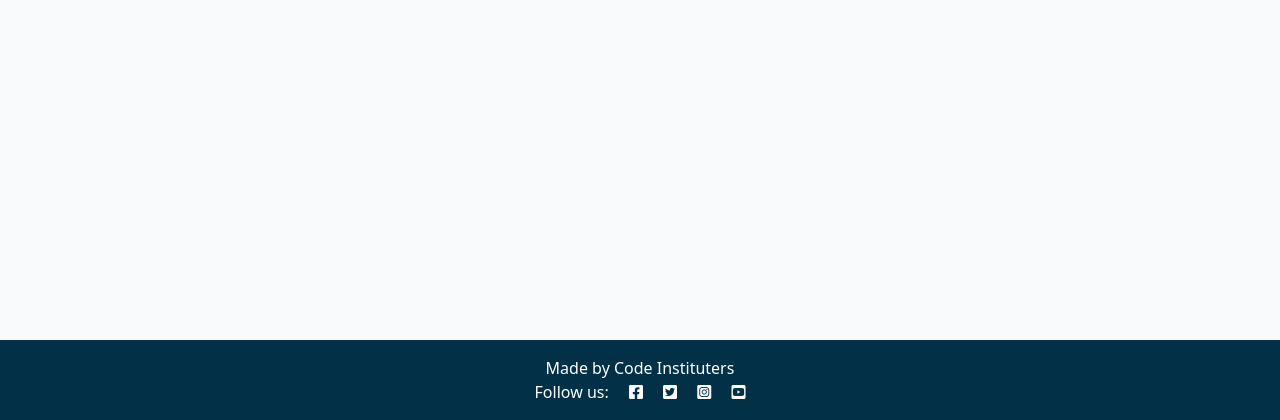
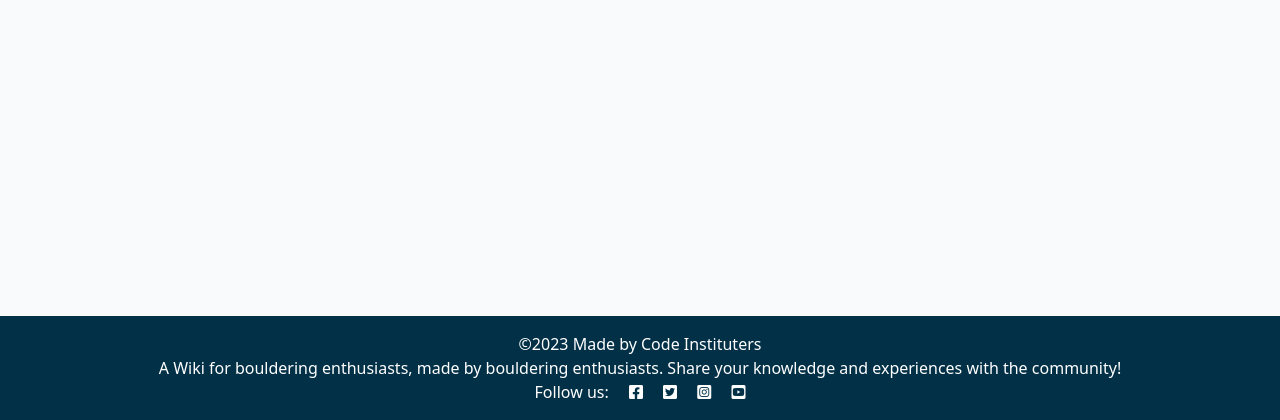
Before and after one commit to Zealous242/love-bouldering-2, a Django app: page / in a window 1280 px wide. Shown: the part 380-800 px from the top of the page. Run offline with Django 4.2, Linux system fonts and the light colour scheme; data that the repository does not hold is empty.

Commit message:
Add design alterations section to README.md and add copyright text to footer

```diff
--- a/templates/base.html
+++ b/templates/base.html
@@ -127,8 +127,11 @@
     <footer class="footer mt-auto py-3 page-footer">
         <p class="m-0 text-center text-white">
             {% block copyright %}
-                Made by Code Instituters
+                ©2023 Made by Code Instituters
             {% endblock copyright %}
+        </p>
+        <p class="m-0 text-center text-white">
+            A Wiki for bouldering enthusiasts, made by bouldering enthusiasts. Share your knowledge and experiences with the community!
         </p>
         <p class="m-0 text-center text-white">Follow us: <i class="fab fa-facebook-square ms-3"></i>
             <i class="fab fa-twitter-square ms-3"></i>
```
Also changed, not shown: README.md.
